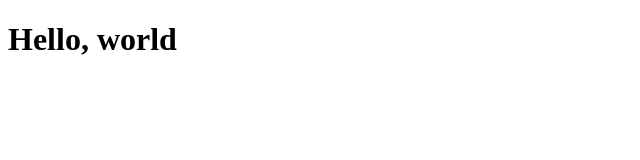
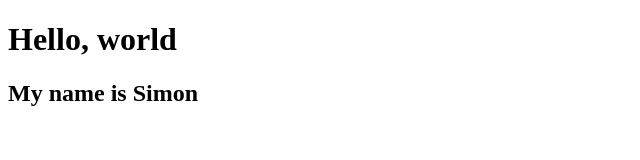
Before and after one commit to semen1994i/test_git, a plain HTML site: page index.html in a window 1280 px wide. Shown: the whole page, without its empty margins (0-640 px from the left). Drawn offline with Linux system fonts and the light colour scheme.

Commit message:
Added my name

```diff
--- a/index.html
+++ b/index.html
@@ -9,5 +9,6 @@
 </head>
 <body>
     <h1>Hello, world</h1>
+    <h2>My name is Simon</h2>
 </body>
 </html>
```
